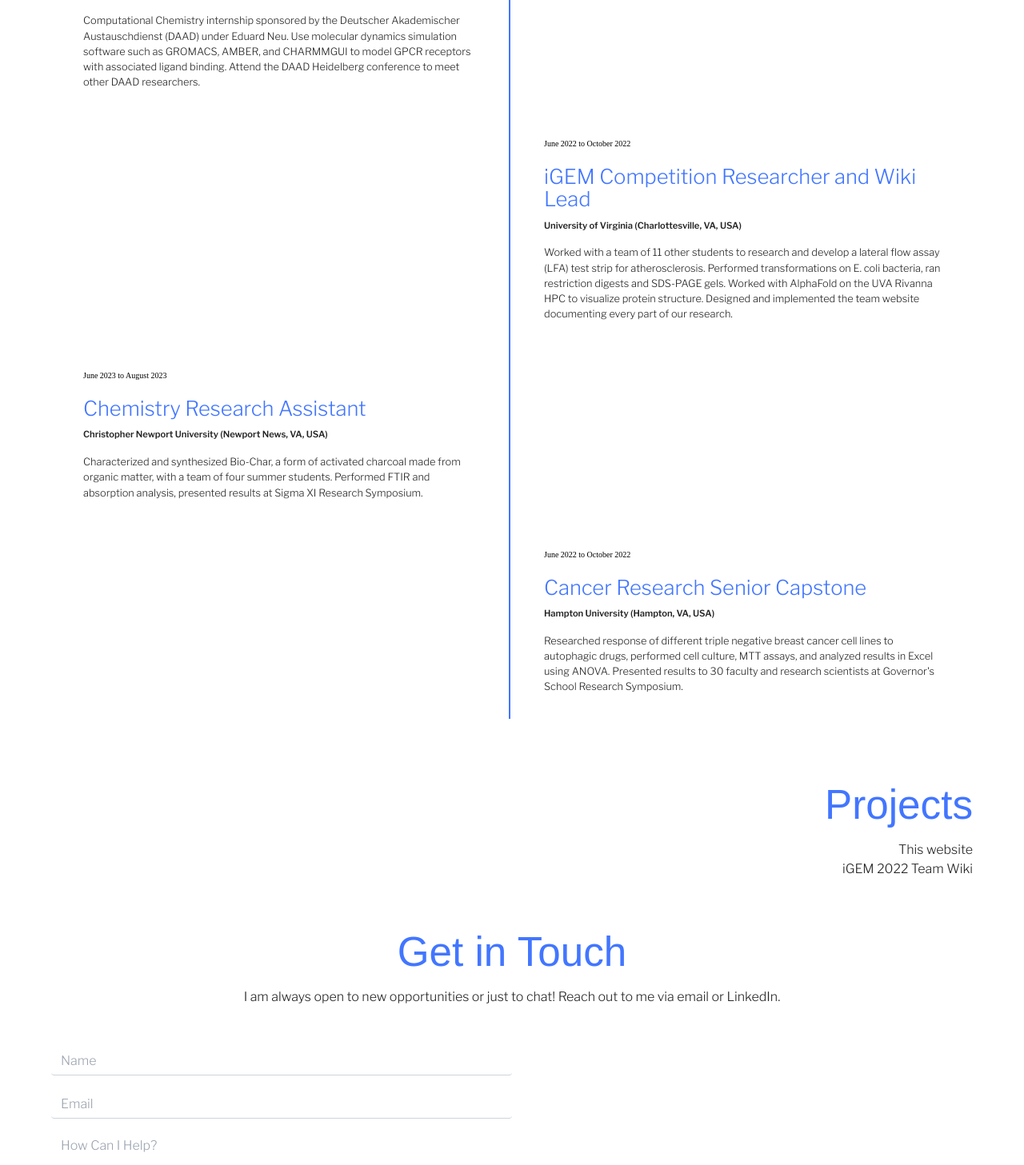
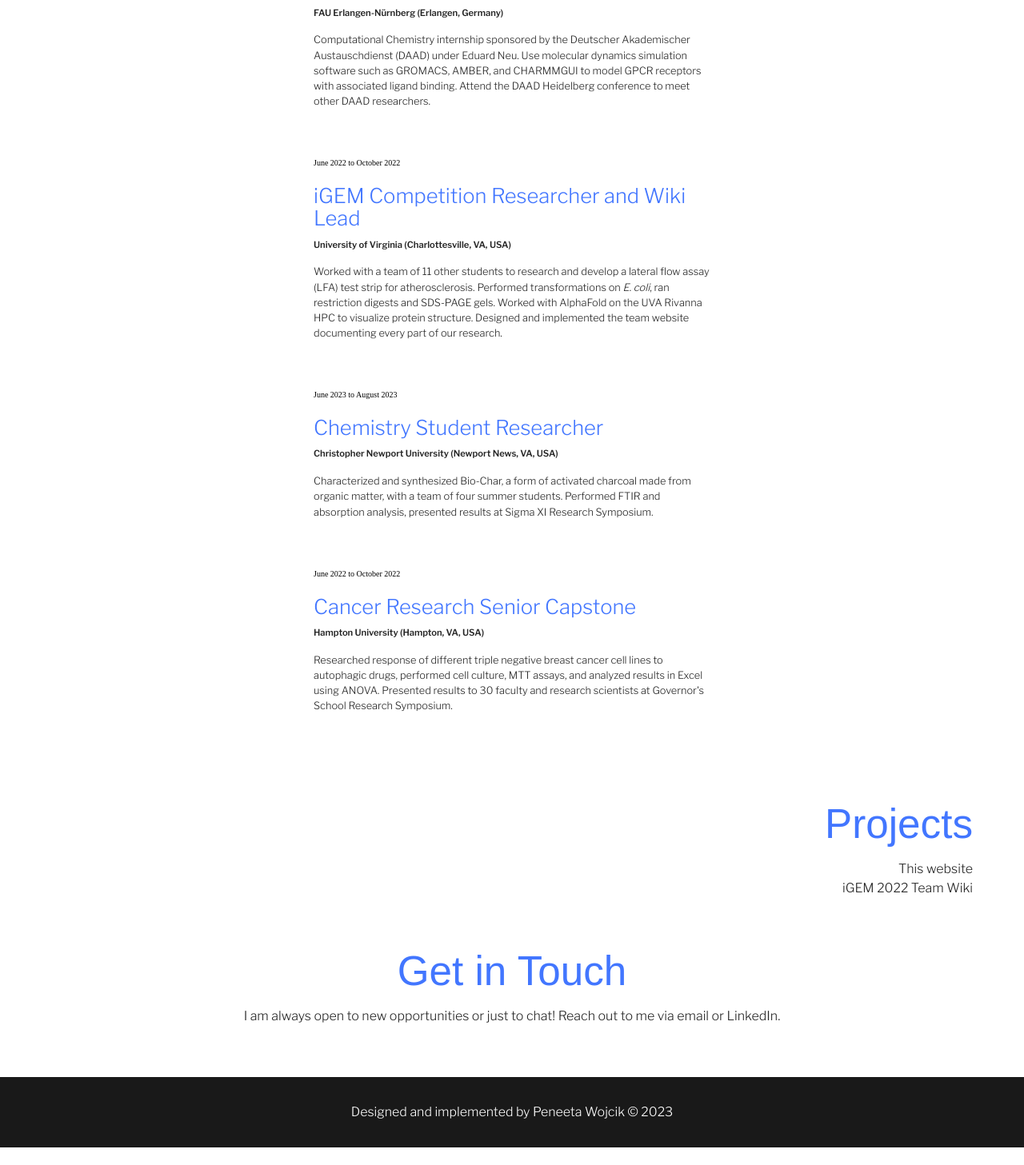
Before and after one commit to peneeta/portfolio, a React (Vite) app: page / in a window 1280 px wide. Shown: the part 1340-2797 px from the top of the page at 80% size. After the commit the page ends 2775 px from the top, so only its background shows below. Built offline with nearby package versions, Linux system fonts and the light colour scheme; a web font is replaced by a local one.

Commit message:
minor changes

```diff
--- a/src/App.jsx
+++ b/src/App.jsx
@@ -7,7 +7,6 @@ import './App.css'
 
 import Footer from './components/Footer';
 import Timeline from './components/Timeline';
-import ContactForm from './components/ContactForm';
 
 import Navbar from './components/Navbar';
 
@@ -24,14 +23,9 @@ function App() {
             <div className="headline">
               <h2>Hello, my name is</h2>
               <h1>Peneeta</h1>
-              {/* <Lottie className="written animation"
-                animationData={nameAnimation}
-                loop={false}
-                viewBox={"800 90 1920 1500"}
-              /> */}
             </div>
             <div className="subtitle">
-              <p>I am an undergraduate student at the University of Virginia with passions in computational biology, computer science, and web design.</p>
+              <p>I am a fourth-year undergraduate student at the University of Virginia with passions in computational biology, computer science, and web design.</p>
             </div>
             <div className="icons-wrapper">
               <a href="https://www.linkedin.com/in/peneeta/" target="_blank">
@@ -54,7 +48,7 @@ function App() {
         <div className="container">
           <div className="section-text">
             <h1>Research Experience</h1>
-            <p>My career interests lie at the intersection of computer science and biology. I have participated in a diverse set of research experiences, from cancer research to synthetic biology. I plan to pursue a doctoral degree after graduation with a goal of pursuing a career in industry.</p>
+            <p>My career interests lie at the intersection of computer science and biology. I have participated in a diverse set of research experiences, from cancer research to synthetic biology, all of which contributing to my passion to pursue graduate school. I am currently searching for Ph.D. programs in Bioinformatics with a focus on machine learning.</p>
           </div>
         </div>
         <Timeline/>
@@ -77,9 +71,6 @@ function App() {
             <p>I am always open to new opportunities or just to chat! Reach out to me via email or LinkedIn.</p>
           </div>
         </div>
-        <div className="contact-container">
-          <ContactForm/>
-        </div>
       </div>
       <Footer/>
     </div>
--- a/src/components/ContactForm.jsx
+++ /dev/null
@@ -1,34 +0,0 @@
-import './ContactFormStyle.css'
-
-function ContactForm () {
-    return(
-        <form id="fcf-form-id" className="fcf-form-class" method="post" action="contact-form-process.php">
-
-        <div className="fcf-form-group">
-            <div className="fcf-input-group">
-                <input type="text" id="Name" name="Name" className="fcf-form-control" required placeholder='Name'/>
-            </div>
-        </div>
-
-        <div className="fcf-form-group">
-            <div className="fcf-input-group">
-                <input type="email" id="Email" name="Email" className="fcf-form-control" required placeholder='Email'/>
-            </div>
-        </div>
-
-        <div className="fcf-form-group">
-            <div className="fcf-input-group">
-                <textarea id="Message" name="Message" className="fcf-form-control" rows="6" maxlength="3000" required placeholder='How Can I Help?'></textarea>
-            </div>
-        </div>
-
-        <div className="fcf-form-group">
-            <button type="submit" id="fcf-button" className="fcf-btn fcf-btn-primary fcf-btn-lg fcf-btn-block">Send Message</button>
-        </div>
-
-    </form>
-
-    )
-}
-
-export default ContactForm
--- a/src/components/ContactFormStyle.css
+++ /dev/null
@@ -1,145 +0,0 @@
-#fcf-form-id {
-    display:block;
-    margin-block: 3rem;
-}
-
-.fcf-form-group {
-    margin-bottom: 1rem;
-}
-
-.fcf-input-group {
-    position: relative;
-    display: -ms-flexbox;
-    display: flex;
-    -ms-flex-wrap: wrap;
-    flex-wrap: wrap;
-    -ms-flex-align: stretch;
-    align-items: stretch;
-    width: 50%;
-}
-
-.fcf-form-control {
-    display: block;
-    width: 100%;
-    height: calc(1.5em + 0.75rem + 2px);
-    padding: 0.375rem 0.75rem;
-    font-size: 1rem;
-    font-weight: 400;
-    line-height: 1.5;
-    color: #495057;
-    background-color: #fff;
-    background-clip: padding-box;
-    border-bottom: 1px solid #ced4da;
-    outline: none;
-    border-radius: 0.25rem;
-    transition: border-color 0.15s ease-in-out, box-shadow 0.15s ease-in-out;
-}
-
-.fcf-form-control:focus {
-    border: 1px solid #313131;
-}
-
-select.fcf-form-control[size], select.fcf-form-control[multiple] {
-    height: auto;
-}
-
-textarea.fcf-form-control {
-    font-family: 'Libre Franklin', sans-serif;
-    height: auto;
-}
-
-::placeholder{
-    font-family: 'Libre Franklin', sans-serif;
-}
-
-.fcf-credit {
-    padding-top: 10px;
-    font-size: 0.9rem;
-    color: #545b62;
-}
-
-.fcf-credit a {
-    color: #545b62;
-    text-decoration: underline;
-}
-
-.fcf-credit a:hover {
-    color: #0056b3;
-    text-decoration: underline;
-}
-
-.fcf-btn {
-    display: inline-block;
-    font-weight: 400;
-    color: #212529;
-    text-align: center;
-    vertical-align: middle;
-    cursor: pointer;
-    -webkit-user-select: none;
-    -moz-user-select: none;
-    -ms-user-select: none;
-    user-select: none;
-    background-color: transparent;
-    border: 1px solid transparent;
-    padding: 0.375rem 0.75rem;
-    font-size: 1rem;
-    line-height: 1.5;
-    border-radius: 0.25rem;
-    transition: color 0.15s ease-in-out, background-color 0.15s ease-in-out, border-color 0.15s ease-in-out, box-shadow 0.15s ease-in-out;
-}
-
-@media (prefers-reduced-motion: reduce) {
-    .fcf-btn {
-        transition: none;
-    }
-}
-
-.fcf-btn:hover {
-    color: #212529;
-    text-decoration: none;
-}
-
-.fcf-btn:focus, .fcf-btn.focus {
-    outline: 0;
-    box-shadow: 0 0 0 0.2rem rgba(0, 123, 255, 0.25);
-}
-
-.fcf-btn-primary {
-    color: #9ca3af;
-    background-color: #007bff;
-    border-color: #9ca3af;
-    font-family: 'Libre Franklin', sans-serif;
-}
-
-.fcf-btn-primary:hover {
-    color: #fff;
-    background-color: #0069d9;
-    border-color: #0062cc;
-}
-
-.fcf-btn-primary:focus, .fcf-btn-primary.focus {
-    color: #fff;
-    background-color: #0069d9;
-    border-color: #0062cc;
-    box-shadow: 0 0 0 0.2rem rgba(38, 143, 255, 0.5);
-}
-
-.fcf-btn-lg, .fcf-btn-group-lg>.fcf-btn {
-    padding: 0.5rem 1rem;
-    font-size: 1.25rem;
-    line-height: 1.5;
-    border-radius: 10rem;
-}
-
-.fcf-btn-block {
-    display: block;
-    width: 50%;
-}
-
-.fcf-btn-block+.fcf-btn-block {
-    margin-top: 0.5rem;
-}
-
-input[type="submit"].fcf-btn-block, input[type="reset"].fcf-btn-block, input[type="button"].fcf-btn-block {
-    width: 100%;
-}
--- a/src/components/Timeline.jsx
+++ b/src/components/Timeline.jsx
@@ -21,7 +21,7 @@ function Timeline () {
                     </p>
                 </div>
             </div>
-            <div className="entry right-container">
+            <div className="entry left-container">
                 <div className="heading">
                     <div className="date">
                         <p>June 2022 to October 2022</p>
@@ -35,8 +35,13 @@ function Timeline () {
                 </div>
                 <div className="text">
                     <p>
-                    Worked with a team of 11 other students to research and develop a lateral flow assay (LFA) test strip for atherosclerosis. Performed transformations on E. coli bacteria, ran restriction digests and SDS-PAGE gels. Worked with AlphaFold on the UVA Rivanna HPC to visualize protein structure. Designed and implemented the team website documenting every part of our research.
+                    Worked with a team of 11 other students to research and develop a lateral flow assay (LFA) test strip for atherosclerosis. Performed transformations on <i>E. coli</i>, ran restriction digests and SDS-PAGE gels. Worked with AlphaFold on the UVA Rivanna HPC to visualize protein structure. Designed and implemented the team website documenting every part of our research.
                     </p>
+                </div>
+                <div className="links">
+                    <a href="https://bio.as.virginia.edu/content/virginia-igem-team-f%C3%AAted-paris">
+                    </a>
+
                 </div>
             </div>
             <div className="entry left-container">
@@ -45,7 +50,7 @@ function Timeline () {
                         <p>June 2023 to August 2023</p>
                     </div>
                     <div className="title">
-                        <p>Chemistry Research Assistant</p>
+                        <p>Chemistry Student Researcher</p>
                     </div>
                     <div className="place">
                         <p>Christopher Newport University (Newport News, VA, USA)</p>
@@ -57,7 +62,7 @@ function Timeline () {
                     </p>
                 </div>
             </div>
-            <div className="entry right-container">
+            <div className="entry left-container">
                 <div className="heading">
                     <div className="date">
                         <p>June 2022 to October 2022</p>
--- a/src/components/TimelineStyle.css
+++ b/src/components/TimelineStyle.css
@@ -3,6 +3,10 @@
 .timeline {
     margin-block: 5rem;
     position: relative;
+    display: flex;
+    flex-direction: column;
+    justify-content: center;
+    align-items: center;
 }
 
 .timeline .entry{
@@ -15,9 +19,6 @@
     left: 0;
 }
 
-.entry.right-container {
-    left: 50%;
-}
 
 .entry .heading{
     margin-bottom: 1rem;
@@ -48,7 +49,7 @@
     font-size: 0.8rem;
 }
 
-.timeline::after{
+/* .timeline::after{
     content: '';
     position: absolute;
     width: 2px;
@@ -58,7 +59,7 @@
     left: 50%;
     margin-left: -4px;
     z-index: -1;
-}
+} */
 
 @media screen and (max-width: 600px){
     .timeline{
```
